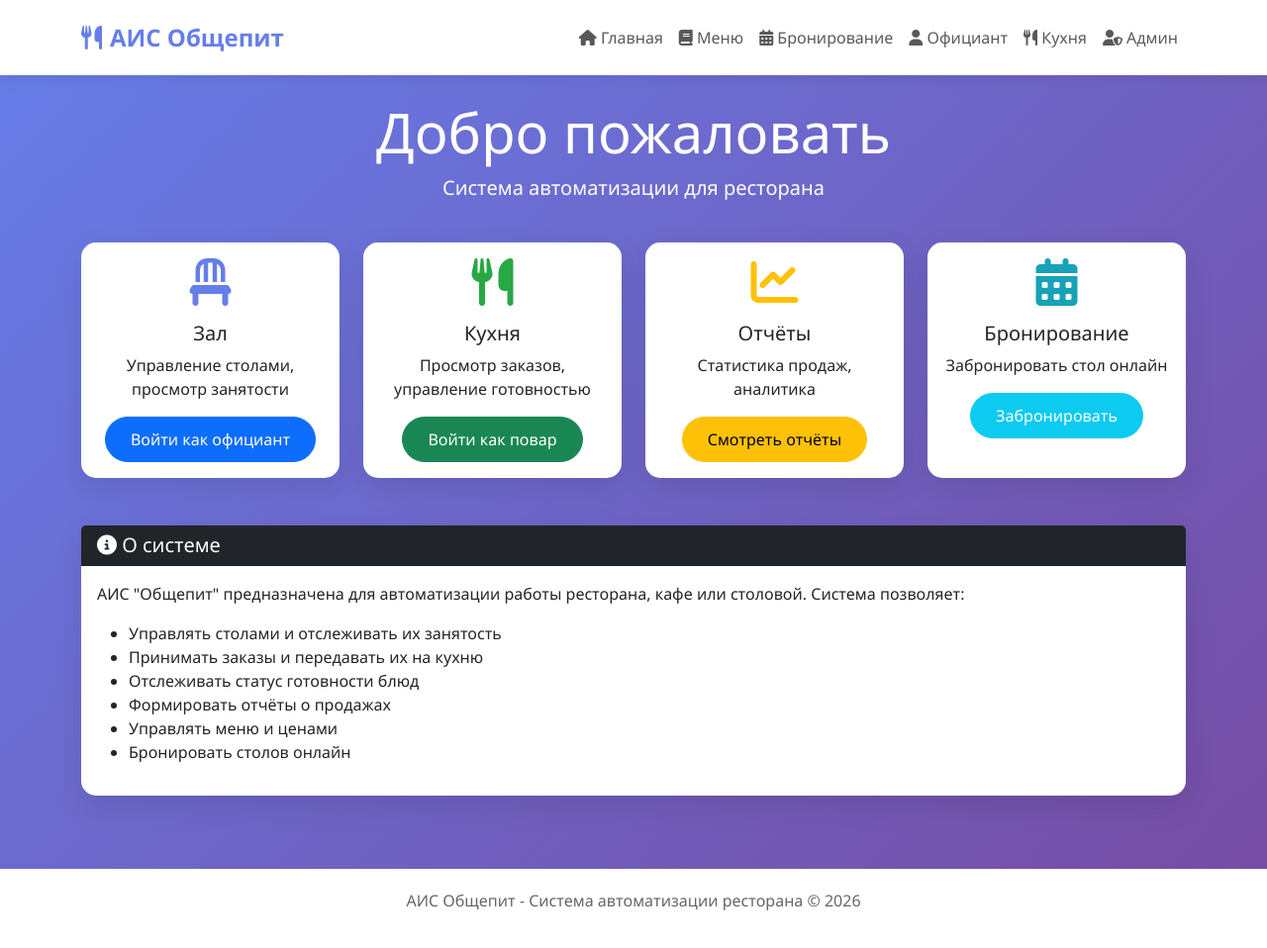
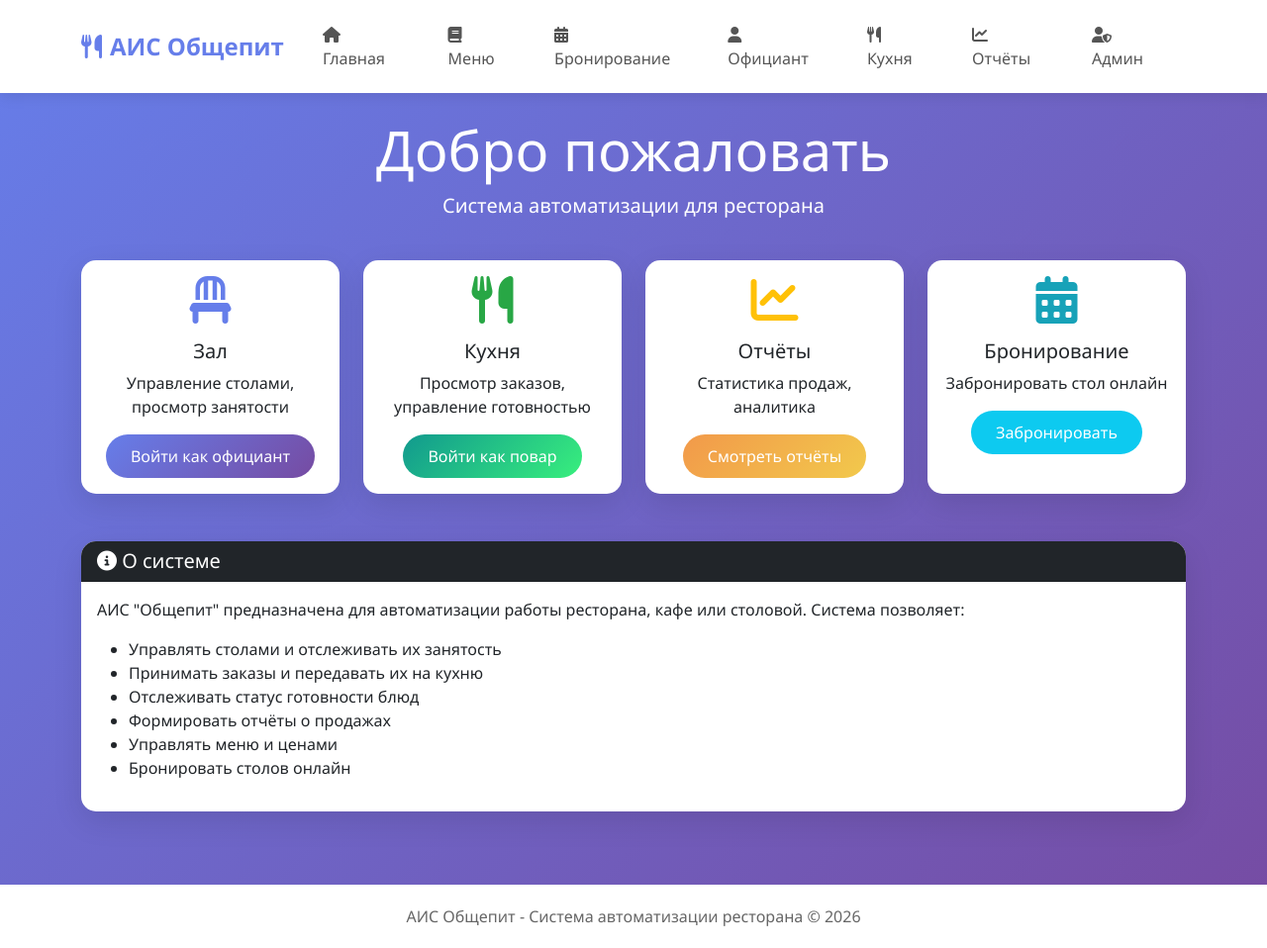
Before and after one commit to kotp2001/obshepit-ais, a Django app: page / in a window 1280 px wide. Shown: the whole page at 99% size. Before the commit the page ends 920 px from the top, so only its background shows below. Run offline with Django 4.2, Linux system fonts and the light colour scheme.

Commit message:
Update base.html

```diff
--- a/templates/base.html
+++ b/templates/base.html
@@ -8,36 +8,190 @@
     <link rel="stylesheet" href="https://cdnjs.cloudflare.com/ajax/libs/font-awesome/6.4.0/css/all.min.css">
     <script src="https://code.jquery.com/jquery-3.6.0.min.js"></script>
     <style>
+        * {
+            margin: 0;
+            padding: 0;
+            box-sizing: border-box;
+        }
+
         body {
+            font-family: 'Segoe UI', Tahoma, Geneva, Verdana, sans-serif;
             background: linear-gradient(135deg, #667eea 0%, #764ba2 100%);
             min-height: 100vh;
-            font-family: 'Segoe UI', Tahoma, Geneva, Verdana, sans-serif;
         }
+
+        /* Навигация */
         .navbar {
             background: white;
             box-shadow: 0 2px 15px rgba(0,0,0,0.1);
             padding: 15px 0;
         }
+
         .navbar-brand {
             font-size: 1.5rem;
             font-weight: bold;
             color: #667eea !important;
         }
+
+        .nav-link {
+            color: #555 !important;
+            transition: all 0.3s ease;
+            border-radius: 25px;
+            padding: 8px 20px !important;
+            margin: 0 3px;
+        }
+
+        .nav-link:hover {
+            background: linear-gradient(135deg, #667eea 0%, #764ba2 100%);
+            color: white !important;
+            transform: translateY(-2px);
+        }
+
+        /* Карточки */
         .card {
             border-radius: 15px;
             box-shadow: 0 10px 30px rgba(0,0,0,0.1);
-            transition: transform 0.3s, box-shadow 0.3s;
+            transition: all 0.3s ease;
             border: none;
+            overflow: hidden;
         }
+
         .card:hover {
             transform: translateY(-5px);
             box-shadow: 0 20px 40px rgba(0,0,0,0.15);
         }
-        .btn-custom {
+
+        /* Кнопки */
+        .btn {
             border-radius: 25px;
             padding: 10px 25px;
             font-weight: 500;
+            transition: all 0.2s ease;
+            border: none;
         }
+
+        .btn-primary {
+            background: linear-gradient(135deg, #667eea 0%, #764ba2 100%);
+        }
+
+        .btn-primary:hover {
+            transform: translateY(-2px);
+            box-shadow: 0 5px 15px rgba(102,126,234,0.4);
+        }
+
+        .btn-primary:active {
+            transform: translateY(1px);
+        }
+
+        .btn-success {
+            background: linear-gradient(135deg, #11998e 0%, #38ef7d 100%);
+        }
+
+        .btn-success:hover {
+            transform: translateY(-2px);
+            box-shadow: 0 5px 15px rgba(56,239,125,0.4);
+        }
+
+        .btn-success:active {
+            transform: translateY(1px);
+        }
+
+        .btn-warning {
+            background: linear-gradient(135deg, #f2994a 0%, #f2c94c 100%);
+            color: white;
+        }
+
+        .btn-warning:hover {
+            transform: translateY(-2px);
+            box-shadow: 0 5px 15px rgba(242,153,74,0.4);
+        }
+
+        .btn-warning:active {
+            transform: translateY(1px);
+        }
+
+        .btn-danger {
+            background: linear-gradient(135deg, #eb3349 0%, #f45c43 100%);
+        }
+
+        .btn-danger:hover {
+            transform: translateY(-2px);
+            box-shadow: 0 5px 15px rgba(235,51,73,0.4);
+        }
+
+        .btn-danger:active {
+            transform: translateY(1px);
+        }
+
+        .btn-outline {
+            background: transparent;
+            border: 2px solid #667eea;
+            color: #667eea;
+        }
+
+        .btn-outline:hover {
+            background: linear-gradient(135deg, #667eea 0%, #764ba2 100%);
+            color: white;
+            transform: translateY(-2px);
+        }
+
+        /* Столы */
+        .table-card {
+            cursor: pointer;
+            transition: all 0.3s ease;
+            text-align: center;
+            padding: 20px;
+            border-radius: 15px;
+        }
+
+        .table-card:hover {
+            transform: scale(1.05);
+            box-shadow: 0 15px 40px rgba(0,0,0,0.2);
+        }
+
+        .table-card:active {
+            transform: scale(0.98);
+        }
+
+        .table-free {
+            background: linear-gradient(135deg, #d4fc79 0%, #96e6a1 100%);
+            cursor: pointer;
+        }
+
+        .table-occupied {
+            background: linear-gradient(135deg, #f093fb 0%, #f5576c 100%);
+            cursor: not-allowed;
+            opacity: 0.7;
+        }
+
+        .table-reserved {
+            background: linear-gradient(135deg, #ffe259 0%, #ffa751 100%);
+            cursor: not-allowed;
+            opacity: 0.7;
+        }
+
+        /* Бейджи статусов */
+        .status-badge {
+            padding: 5px 12px;
+            border-radius: 20px;
+            font-size: 12px;
+            font-weight: bold;
+            display: inline-block;
+        }
+
+        .status-new { background: #17a2b8; color: white; }
+        .status-cooking { background: #ffc107; color: black; }
+        .status-ready { background: #28a745; color: white; }
+        .status-paid { background: #007bff; color: white; }
+
+        /* Цены */
+        .price {
+            font-size: 1.3rem;
+            font-weight: bold;
+            color: #e74c3c;
+        }
+
+        /* Футер */
         .footer {
             background: white;
             margin-top: 50px;
@@ -45,51 +199,30 @@
             text-align: center;
             color: #666;
         }
-        .table-card {
-            cursor: pointer;
-            transition: all 0.3s;
-            text-align: center;
-            padding: 20px;
+
+        /* Анимации */
+        @keyframes fadeIn {
+            from { opacity: 0; transform: translateY(20px); }
+            to { opacity: 1; transform: translateY(0); }
         }
-        .table-card:hover {
-            transform: scale(1.05);
+
+        .fade-in {
+            animation: fadeIn 0.5s ease forwards;
         }
-        .table-free { background: linear-gradient(135deg, #d4fc79 0%, #96e6a1 100%); }
-        .table-occupied { background: linear-gradient(135deg, #f093fb 0%, #f5576c 100%); }
-        .table-reserved { background: linear-gradient(135deg, #ffe259 0%, #ffa751 100%); }
-        .status-badge {
-            padding: 5px 12px;
-            border-radius: 20px;
-            font-size: 12px;
-            font-weight: bold;
+
+        /* Скролл */
+        ::-webkit-scrollbar {
+            width: 8px;
         }
-        .status-new { background: #17a2b8; color: white; }
-        .status-cooking { background: #ffc107; color: black; }
-        .status-ready { background: #28a745; color: white; }
-        .status-served { background: #6c757d; color: white; }
-        .status-paid { background: #007bff; color: white; }
-        .dish-card {
-            margin-bottom: 20px;
+
+        ::-webkit-scrollbar-track {
+            background: #f1f1f1;
+            border-radius: 10px;
         }
-        .price {
-            font-size: 1.3rem;
-            font-weight: bold;
-            color: #e74c3c;
-        }
-        .btn-add {
-            background: #28a745;
-            color: white;
-            border-radius: 20px;
-            padding: 5px 15px;
-        }
-        .cart-item {
-            border-bottom: 1px solid #eee;
-            padding: 10px 0;
-        }
-        .total {
-            font-size: 1.5rem;
-            font-weight: bold;
-            color: #e74c3c;
+
+        ::-webkit-scrollbar-thumb {
+            background: linear-gradient(135deg, #667eea 0%, #764ba2 100%);
+            border-radius: 10px;
         }
     </style>
     {% block extra_css %}{% endblock %}
@@ -110,6 +243,7 @@
                     <li class="nav-item"><a class="nav-link" href="/booking/"><i class="fas fa-calendar-alt"></i> Бронирование</a></li>
                     <li class="nav-item"><a class="nav-link" href="/waiter/"><i class="fas fa-user"></i> Официант</a></li>
                     <li class="nav-item"><a class="nav-link" href="/kitchen/"><i class="fas fa-utensils"></i> Кухня</a></li>
+                    <li class="nav-item"><a class="nav-link" href="/reports/"><i class="fas fa-chart-line"></i> Отчёты</a></li>
                     <li class="nav-item"><a class="nav-link" href="/admin/"><i class="fas fa-user-shield"></i> Админ</a></li>
                 </ul>
             </div>
```
